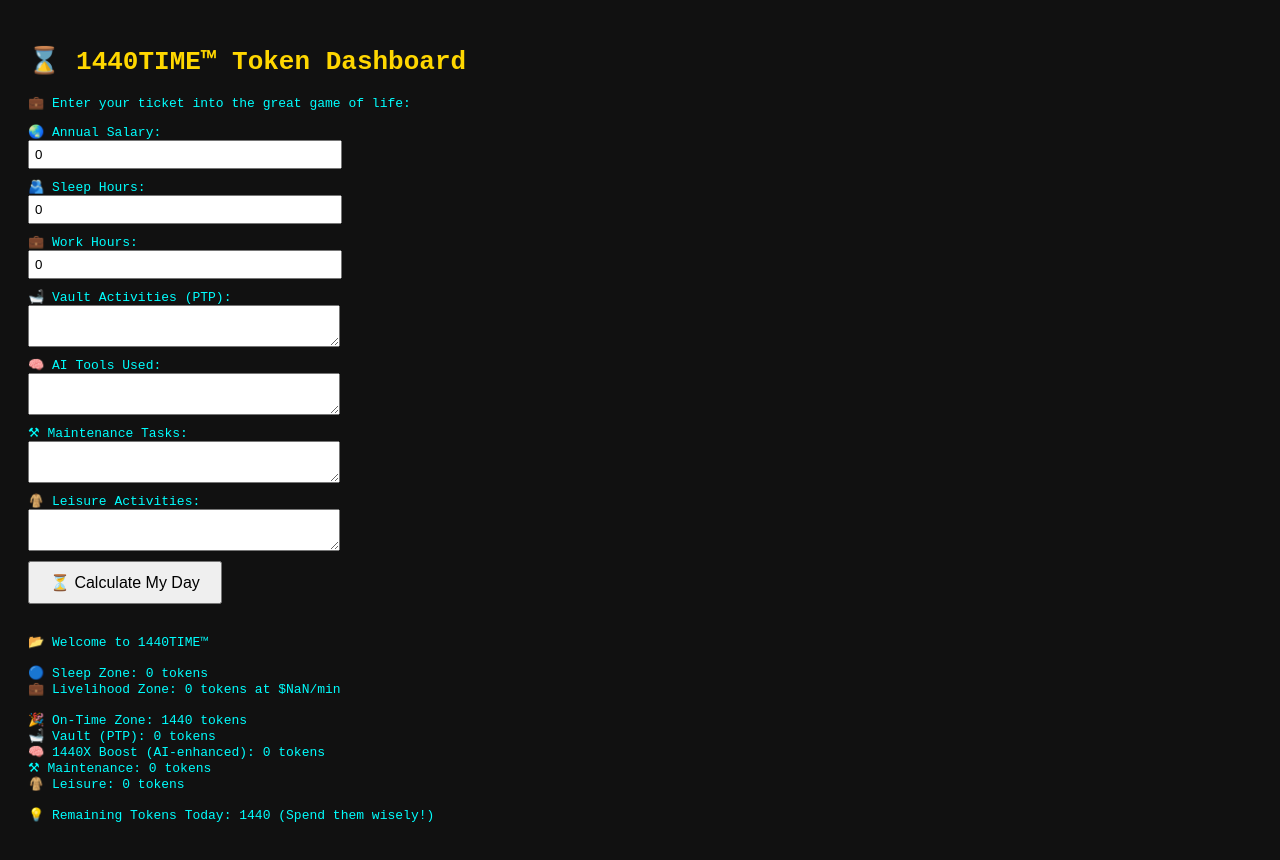
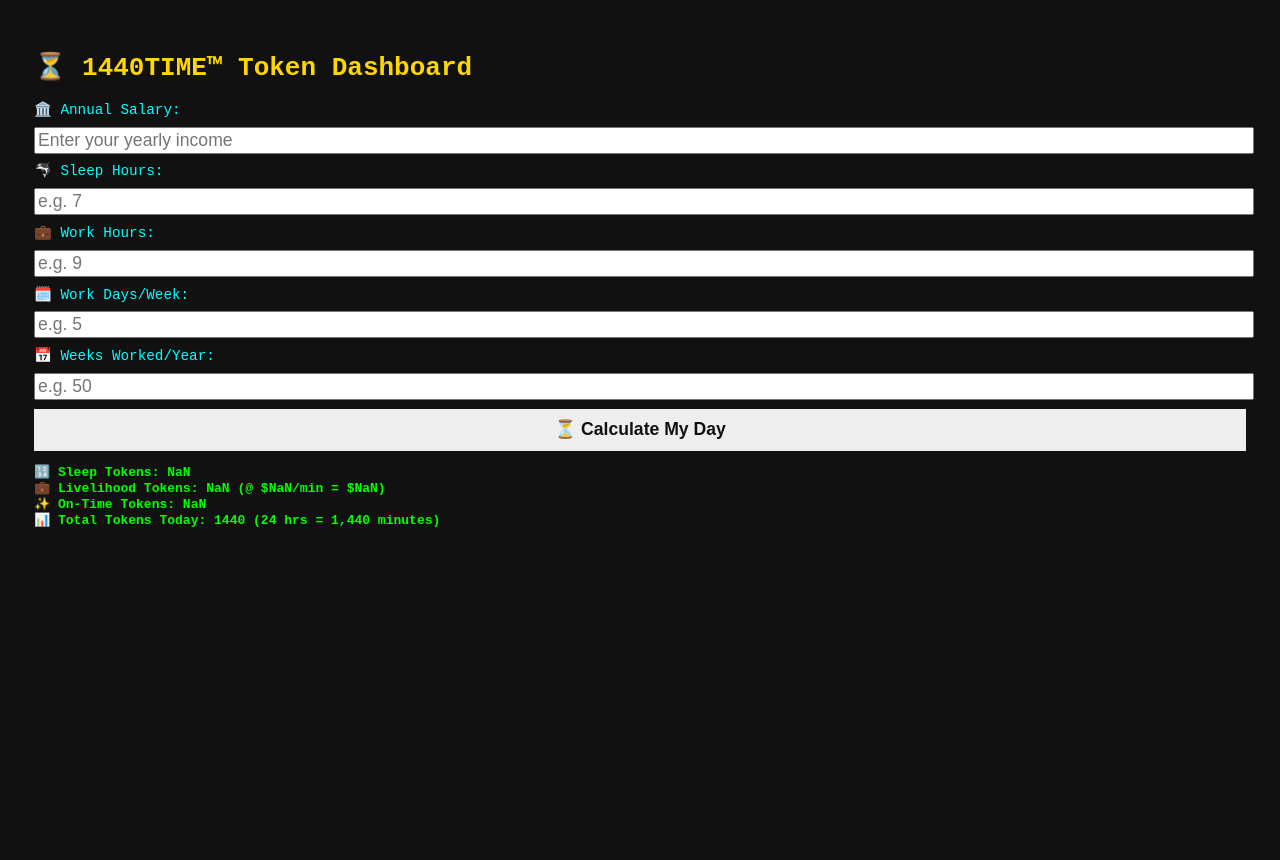
Before and after one commit to kmac1310/Chatgameify2, a plain HTML site: page index.html in a window 1280 px wide. Both pictures are taken after a click on the button "⏳ Calculate My Day". After the commit the page ends 800 px from the top, so only its background shows below. Drawn offline with Linux system fonts and the light colour scheme.

Commit message:
Update index.html

```diff
--- a/index.html
+++ b/index.html
@@ -1,101 +1,92 @@
 <!DOCTYPE html>
 <html lang="en">
 <head>
-  <meta charset="UTF-8">
-  <title>1440TIME™ Token Dashboard</title>
+  <meta charset="UTF-8" />
+  <meta name="viewport" content="width=device-width, initial-scale=1.0" />
+  <title>⏳ 1440TIME™ Token Dashboard</title>
   <style>
     body {
       background-color: #111;
       color: #0ff;
       font-family: monospace;
-      padding: 20px;
+      padding: 2em;
     }
     h1 {
       color: gold;
     }
-    input, textarea {
+    label, input, textarea, button {
       display: block;
-      margin-bottom: 10px;
-      padding: 5px;
-      width: 300px;
+      margin: 0.5em 0;
+      width: 100%;
+      font-size: 1.1em;
     }
     button {
-      padding: 10px 20px;
-      font-size: 16px;
+      background-color: #eee;
+      color: #111;
+      padding: 0.6em;
+      font-weight: bold;
+      border: none;
+      cursor: pointer;
+    }
+    button:hover {
+      background-color: #ccc;
     }
     .section {
-      margin-bottom: 30px;
+      margin-bottom: 2em;
+    }
+    .token-result {
+      color: #0f0;
+      font-weight: bold;
+      margin-top: 1em;
     }
   </style>
 </head>
 <body>
-  <h1>⌛ 1440TIME™ Token Dashboard</h1>
+  <h1>⏳ 1440TIME™ Token Dashboard</h1>
+
   <div class="section">
-    <p>💼 Enter your ticket into the great game of life:</p>
-    <label>🌏 Annual Salary:</label>
-    <input id="salary" type="number" value="0">
+    <label for="salary">🏛️ Annual Salary:</label>
+    <input type="number" id="salary" placeholder="Enter your yearly income" />
 
-    <label>🫂 Sleep Hours:</label>
-    <input id="sleep" type="number" value="0">
+    <label for="sleep">🫍 Sleep Hours:</label>
+    <input type="number" id="sleep" placeholder="e.g. 7" />
 
-    <label>💼 Work Hours:</label>
-    <input id="work" type="number" value="0">
+    <label for="work">💼 Work Hours:</label>
+    <input type="number" id="work" placeholder="e.g. 9" />
 
-    <label>🛁 Vault Activities (PTP):</label>
-    <textarea id="vault"></textarea>
+    <label for="daysPerWeek">🗓️ Work Days/Week:</label>
+    <input type="number" id="daysPerWeek" placeholder="e.g. 5" />
 
-    <label>🧠 AI Tools Used:</label>
-    <textarea id="ai"></textarea>
-
-    <label>⚒ Maintenance Tasks:</label>
-    <textarea id="maint"></textarea>
-
-    <label>🧥 Leisure Activities:</label>
-    <textarea id="leis"></textarea>
+    <label for="weeksPerYear">📅 Weeks Worked/Year:</label>
+    <input type="number" id="weeksPerYear" placeholder="e.g. 50" />
 
     <button onclick="calculateTokens()">⏳ Calculate My Day</button>
+
+    <div class="token-result" id="result"></div>
   </div>
-
-  <pre id="output"></pre>
 
   <script>
     function calculateTokens() {
-      const salary = Number(document.getElementById('salary').value);
-      const sleep = Number(document.getElementById('sleep').value);
-      const work = Number(document.getElementById('work').value);
-      const vault = document.getElementById('vault').value.split("\n").filter(Boolean).length;
-      const ai = document.getElementById('ai').value.split("\n").filter(Boolean).length;
-      const maint = document.getElementById('maint').value.split("\n").filter(Boolean).length;
-      const leis = document.getElementById('leis').value.split("\n").filter(Boolean).length;
+      const salary = parseFloat(document.getElementById('salary').value);
+      const sleep = parseFloat(document.getElementById('sleep').value);
+      const work = parseFloat(document.getElementById('work').value);
+      const daysPerWeek = parseFloat(document.getElementById('daysPerWeek').value);
+      const weeksPerYear = parseFloat(document.getElementById('weeksPerYear').value);
 
-      const dailyTokens = 1440;
+      const totalMinutes = 1440;
       const sleepTokens = sleep * 60;
-      const livelihoodTokens = work * 60;
-      const onTime = dailyTokens - sleepTokens - livelihoodTokens;
-      const hourlyWage = salary / (work * 260); // 260 = avg workdays per year
-      const valuePerMinute = (hourlyWage / 60).toFixed(2);
+      const workTokens = work * 60;
+      const onTimeTokens = totalMinutes - sleepTokens - workTokens;
+      const hourlyWage = salary / (weeksPerYear * daysPerWeek * work);
+      const perMinuteWage = hourlyWage / 60;
+      const livelihoodValue = workTokens * perMinuteWage;
 
-      const vaultPTP = vault * 3;
-      const aiBoost = ai * 10;
-      const maintenance = maint;
-      const leisure = leis * -1;
-
-      const totalUsed = vaultPTP + aiBoost + maintenance + leisure;
-      const remaining = onTime - totalUsed;
-
-      document.getElementById('output').textContent =
-`📂 Welcome to 1440TIME™
-
-🔵 Sleep Zone: ${sleepTokens} tokens
-💼 Livelihood Zone: ${livelihoodTokens} tokens at \$${valuePerMinute}/min
-
-🎉 On-Time Zone: ${onTime} tokens
-🛁 Vault (PTP): ${vaultPTP} tokens
-🧠 1440X Boost (AI-enhanced): ${aiBoost} tokens
-⚒ Maintenance: ${maintenance} tokens
-🧥 Leisure: ${leisure} tokens
-
-💡 Remaining Tokens Today: ${remaining} (Spend them wisely!)`
+      document.getElementById('result').innerHTML = `
+        🔢 Sleep Tokens: ${sleepTokens}<br>
+        💼 Livelihood Tokens: ${workTokens} (@ $${perMinuteWage.toFixed(2)}/min = $${livelihoodValue.toFixed(2)})<br>
+        ✨ On-Time Tokens: ${onTimeTokens}<br>
+        📊 Total Tokens Today: ${totalMinutes} (24 hrs = 1,440 minutes)
+      `;
     }
   </script>
 </body>
```
